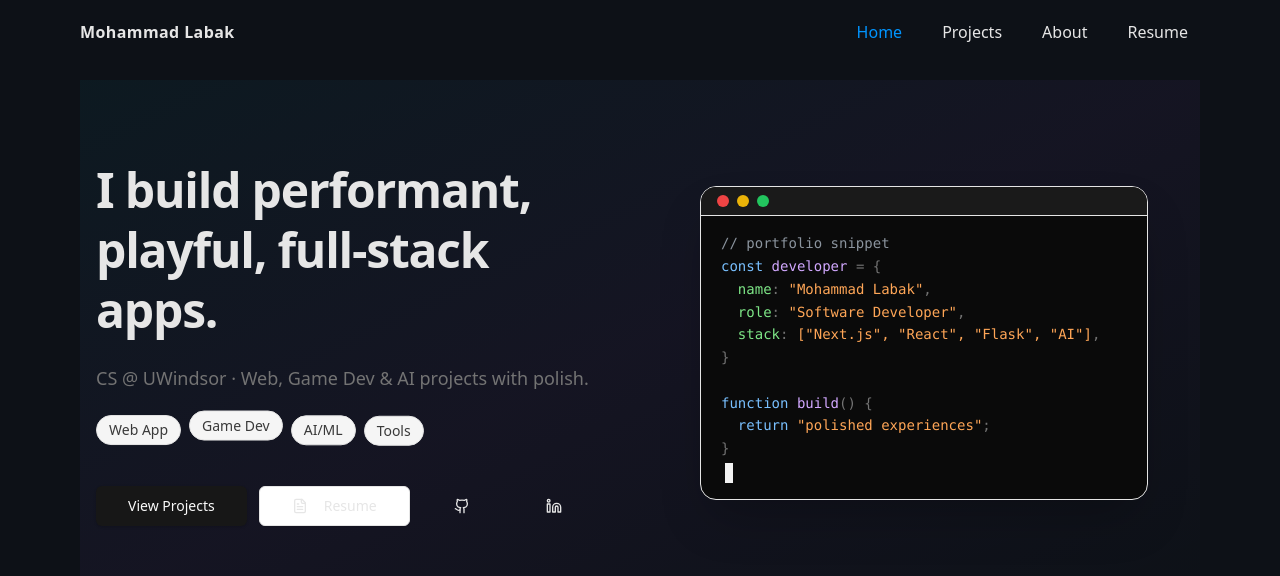
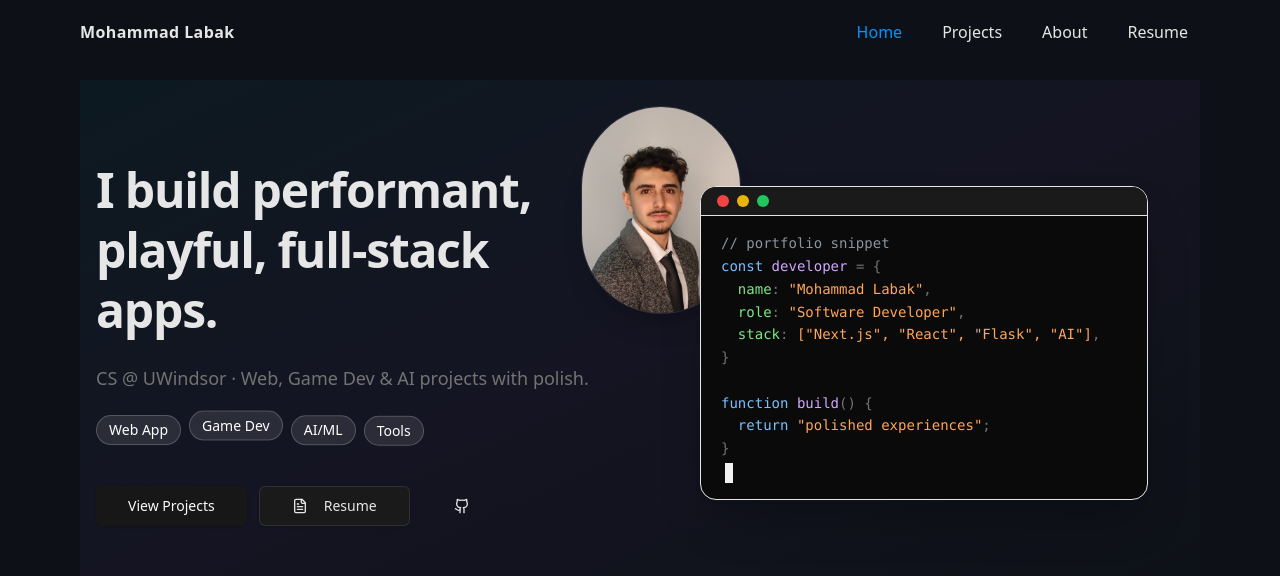
Before and after one commit to MohammadLab/MyPortfolio, a Next.js app: page / in a window 1280 px wide. Shown: the top 576 px of the page. Built offline with nearby package versions, Linux system fonts and the light colour scheme.

Commit message:
polsihed hero section

```diff
--- a/components/Hero.tsx
+++ b/components/Hero.tsx
@@ -3,7 +3,8 @@
 import { motion } from "framer-motion";
 import { Button } from "@/components/ui/button";
 import { CodeFrame } from "@/components/CodeFrame";
-import { Github, Linkedin, FileText } from "lucide-react";
+import { Github, FileText } from "lucide-react";
+import Image from "next/image";
 
 const chips = ["Web App", "Game Dev", "AI/ML", "Tools"];
 
@@ -39,6 +40,7 @@ export function Hero() {
             CS @ UWindsor · Web, Game Dev & AI projects with polish.
           </motion.p>
 
+          {/* Floating chips */}
           <motion.div
             variants={{ hidden: { opacity: 0, y: 16 }, visible: { opacity: 1, y: 0 } }}
             className="flex flex-wrap gap-2"
@@ -46,42 +48,43 @@ export function Hero() {
             {chips.map((chip, i) => (
               <motion.span
                 key={chip}
-                animate={{
-                  y: [0, -6, 0],
-                }}
+                animate={{ y: [0, -6, 0] }}
                 transition={{
                   duration: 3 + i,
                   repeat: Infinity,
                   ease: "easeInOut",
                 }}
-                className="px-3 py-1 text-sm rounded-full bg-muted text-foreground/80 border border-border"
+                className="px-3 py-1 text-sm rounded-full bg-white/10 border border-white/20 text-white"
               >
                 {chip}
               </motion.span>
             ))}
           </motion.div>
 
+          {/* Buttons */}
           <motion.div
             variants={{ hidden: { opacity: 0, y: 16 }, visible: { opacity: 1, y: 0 } }}
             className="flex flex-wrap items-center gap-3 pt-4"
           >
             <Button asChild size="lg">
-              <a href="#projects">View Projects</a>
+              <a href="projects">View Projects</a>
             </Button>
-            <Button asChild variant="outline" size="lg">
-              <a href="/resume.pdf" target="_blank">
+
+            {/* Resume button with dark gradient style */}
+            <Button
+              asChild
+              size="lg"
+              className="bg-[#1a1a1a] hover:bg-[#2a2a2a] text-[#e6e6e6] border border-white/10 hover:border-white/20"
+            >
+              <a href="/resume" target="_blank">
                 <FileText className="mr-2 h-4 w-4" />
                 Resume
               </a>
             </Button>
+
             <Button asChild variant="ghost" size="lg">
               <a href="https://github.com/MohammadLab" target="_blank">
                 <Github className="h-5 w-5" />
-              </a>
-            </Button>
-            <Button asChild variant="ghost" size="lg">
-              <a href="https://linkedin.com/in/mohammadlabak" target="_blank">
-                <Linkedin className="h-5 w-5" />
               </a>
             </Button>
           </motion.div>
@@ -92,8 +95,25 @@ export function Hero() {
           initial={{ opacity: 0, x: 40 }}
           animate={{ opacity: 1, x: 0 }}
           transition={{ type: "spring", stiffness: 80, damping: 12, delay: 0.3 }}
-          className="hidden md:block"
+          className="relative hidden md:flex justify-center overflow-visible"
         >
+          {/* Oval photo */}
+          <motion.div
+            initial={{ opacity: 0, y: 10 }}
+            animate={{ opacity: 1, y: 0 }}
+            transition={{ delay: 0.5, duration: 0.8 }}
+            className="absolute -top-20 left-[-5.2rem] w-40 h-52 rounded-full overflow-hidden border border-white/10 shadow-xl"
+          >
+            <Image
+              src="/images/pfp.png"
+              alt="Mohammad Labak"
+              width={160}
+              height={200}
+              className="object-cover"
+              priority
+            />
+          </motion.div>
+
           <CodeFrame />
         </motion.div>
       </div>
```
Also changed, not shown: public/images/pfp.png (renamed from public/images/profile.jpg).
